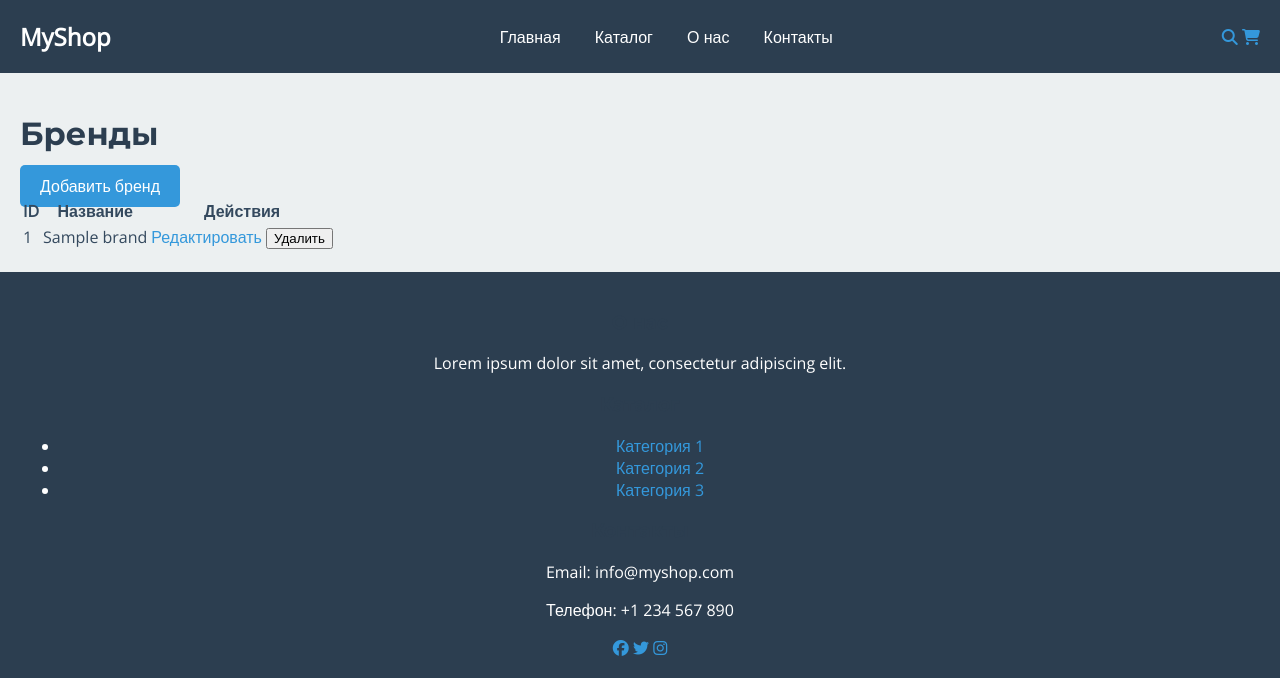
After one commit to FeoreV/temp2, a Node server app: page /admin/brands in a window 1280 px wide. The commit adds this page. Shown: the top 678 px of the page. Run offline with Node 20, Linux system fonts and the light colour scheme; tables that the repository leaves empty hold one stand-in row (values such as "Sample post").

Commit message:
feat: Fix all catalog issues

```diff
--- a/public/js/script.js
+++ b/public/js/script.js
@@ -2,11 +2,13 @@ document.addEventListener('DOMContentLoaded', () => {
   const filterForm = document.querySelector('.filters');
   const searchInput = document.querySelector('.search-bar input');
   const sortSelect = document.querySelector('.sort select');
+  const priceSlider = document.querySelector('input[type="range"]');
 
   async function updateProducts() {
     const filterData = new FormData(filterForm);
     const searchQuery = searchInput.value;
     const sortBy = sortSelect.value;
+    const price = priceSlider.value;
     const params = new URLSearchParams();
 
     // Handle checkboxes for categories
@@ -15,11 +17,20 @@ document.addEventListener('DOMContentLoaded', () => {
       params.append('category', categories.join(','));
     }
 
+    // Handle checkboxes for brands
+    const brands = filterData.getAll('brand');
+    if (brands.length > 0) {
+      params.append('brand', brands.join(','));
+    }
+
     if (searchQuery) {
       params.append('search', searchQuery);
     }
     if (sortBy) {
       params.append('sort', sortBy);
+    }
+    if (price) {
+      params.append('price', price);
     }
     const response = await fetch(`/api/products?${params}`);
     const products = await response.json();
@@ -32,6 +43,11 @@ document.addEventListener('DOMContentLoaded', () => {
 
   if (searchInput) {
     searchInput.addEventListener('input', updateProducts);
+  }
+
+  const searchButton = document.querySelector('.search-bar button');
+  if (searchButton) {
+    searchButton.addEventListener('click', updateProducts);
   }
 });
 
--- a/server.js
+++ b/server.js
@@ -75,6 +75,62 @@ app.post('/admin/categories/add', (req, res) => {
   db.query('INSERT INTO categories SET ?', req.body, (err) => {
     if (err) throw err;
     res.redirect('/admin/categories');
+  });
+});
+
+// Brand routes
+app.get('/admin/brands', (req, res) => {
+  db.query('SELECT * FROM brands', (err, brands) => {
+    if (err) throw err;
+    res.render('admin/brands', { brands });
+  });
+});
+
+app.get('/admin/brands/add', (req, res) => {
+  res.render('admin/brand-form', {
+    title: 'Добавить бренд',
+    action: '/admin/brands/add',
+    submitText: 'Добавить',
+    brand: {}
+  });
+});
+
+app.post('/admin/brands/add', (req, res) => {
+  db.query('INSERT INTO brands SET ?', req.body, (err) => {
+    if (err) throw err;
+    res.redirect('/admin/brands');
+  });
+});
+
+app.get('/admin/brands/edit/:id', (req, res) => {
+  const brandId = req.params.id;
+  db.query('SELECT * FROM brands WHERE id = ?', [brandId], (err, brands) => {
+    if (err || brands.length === 0) {
+      res.status(404).send('Brand not found');
+      return;
+    }
+    res.render('admin/brand-form', {
+      title: 'Редактировать бренд',
+      action: `/admin/brands/edit/${brandId}`,
+      submitText: 'Сохранить',
+      brand: brands[0]
+    });
+  });
+});
+
+app.post('/admin/brands/edit/:id', (req, res) => {
+  const brandId = req.params.id;
+  db.query('UPDATE brands SET ? WHERE id = ?', [req.body, brandId], (err) => {
+    if (err) throw err;
+    res.redirect('/admin/brands');
+  });
+});
+
+app.post('/admin/brands/delete/:id', (req, res) => {
+  const brandId = req.params.id;
+  db.query('DELETE FROM brands WHERE id = ?', [brandId], (err) => {
+    if (err) throw err;
+    res.redirect('/admin/brands');
   });
 });
 
@@ -172,10 +228,16 @@ app.get('/api/products', (req, res) => {
   let sql = 'SELECT * FROM products WHERE 1=1';
   const params = [];
 
-  if (req.query.category) {
+  if (req.query.category && req.query.category.length > 0) {
     const categories = req.query.category.split(',');
     sql += ' AND category_id IN (?)';
     params.push(categories);
+  }
+
+  if (req.query.brand && req.query.brand.length > 0) {
+    const brands = req.query.brand.split(',');
+    sql += ' AND brand_id IN (?)';
+    params.push(brands);
   }
 
   if (req.query.search) {
@@ -183,11 +245,27 @@ app.get('/api/products', (req, res) => {
     params.push(`%${req.query.search}%`);
   }
 
+  if (req.query.price) {
+    sql += ' AND price <= ?';
+    params.push(req.query.price);
+  }
+
   if (req.query.sort) {
-    if (req.query.sort === 'price_asc') {
-      sql += ' ORDER BY price ASC';
-    } else if (req.query.sort === 'price_desc') {
-      sql += ' ORDER BY price DESC';
+    switch (req.query.sort) {
+      case 'price_asc':
+        sql += ' ORDER BY price ASC';
+        break;
+      case 'price_desc':
+        sql += ' ORDER BY price DESC';
+        break;
+      case 'popularity':
+        // Popularity can be implemented, for example, by number of orders
+        // For now, let's sort by name as a placeholder
+        sql += ' ORDER BY name ASC';
+        break;
+      case 'newest':
+        sql += ' ORDER BY id DESC';
+        break;
     }
   }
 
--- /dev/null
+++ b/views/admin/brands.ejs
@@ -0,0 +1,33 @@
+<%- include('../partials/header') %>
+
+<main>
+  <h1>Бренды</h1>
+
+  <a href="/admin/brands/add" class="btn">Добавить бренд</a>
+
+  <table>
+    <thead>
+      <tr>
+        <th>ID</th>
+        <th>Название</th>
+        <th>Действия</th>
+      </tr>
+    </thead>
+    <tbody>
+      <% brands.forEach(brand => { %>
+        <tr>
+          <td><%= brand.id %></td>
+          <td><%= brand.name %></td>
+          <td>
+            <a href="/admin/brands/edit/<%= brand.id %>">Редактировать</a>
+            <form action="/admin/brands/delete/<%= brand.id %>" method="post" style="display: inline;">
+              <button type="submit" class="btn-danger">Удалить</button>
+            </form>
+          </td>
+        </tr>
+      <% }); %>
+    </tbody>
+  </table>
+</main>
+
+<%- include('../partials/footer') %>
--- a/views/catalog.ejs
+++ b/views/catalog.ejs
@@ -16,9 +16,9 @@
       </div>
       <div class="filter-group">
         <h3>Бренды</h3>
-        <label><input type="checkbox"> Бренд 1</label>
-        <label><input type="checkbox"> Бренд 2</label>
-        <label><input type="checkbox"> Бренд 3</label>
+        <% brands.forEach(brand => { %>
+          <label><input type="checkbox" name="brand" value="<%= brand.id %>"> <%= brand.name %></label>
+        <% }); %>
       </div>
     </aside>
 
```
Also changed, not shown: schema.sql (+8 -1 lines), views/admin/brand-form.ejs (added, +16 -0 lines).
